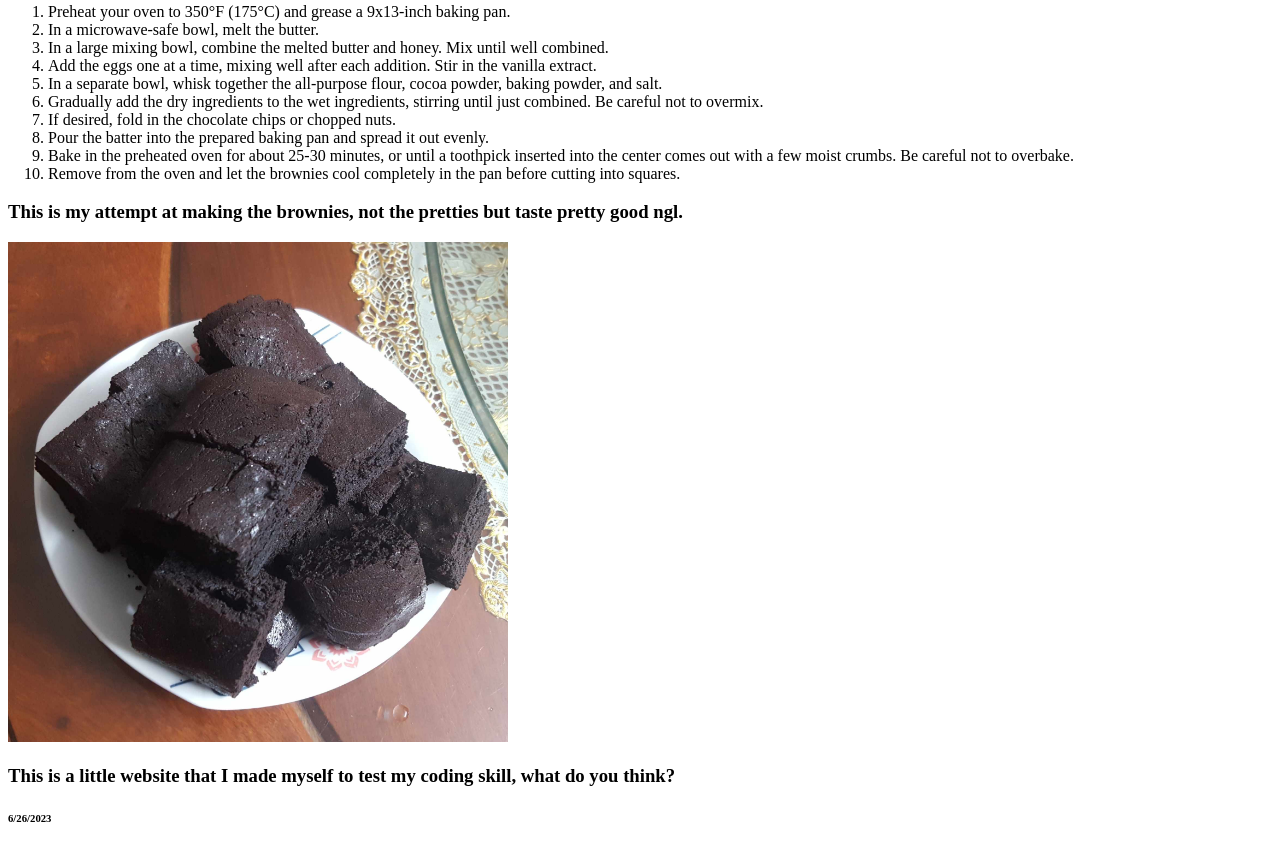
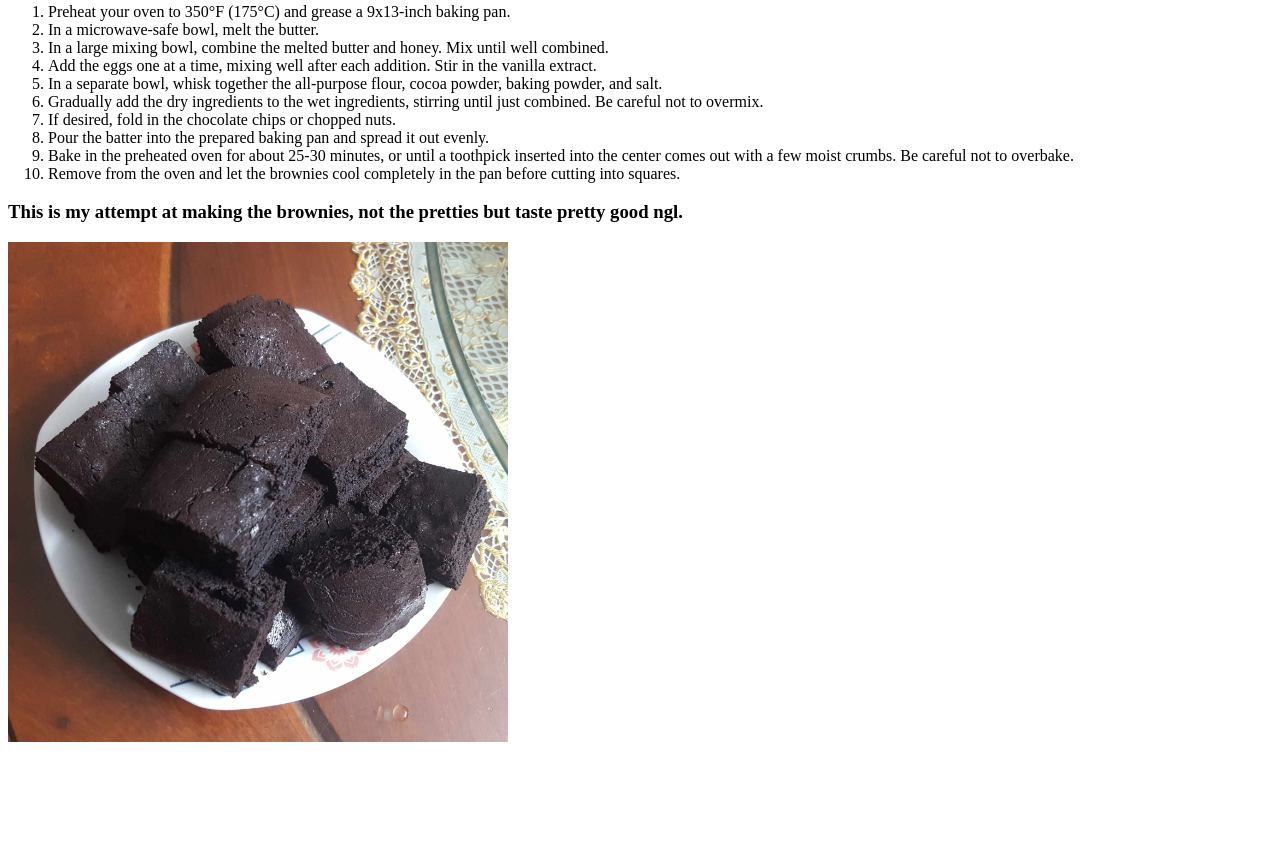
Before and after one commit to NguyenTheNams/Brownies, a plain HTML site: page index.html in a window 1280 px wide. Shown: the part 404-1253 px from the top of the page. After the commit the page ends 1158 px from the top, so only its background shows below. Drawn offline with Linux system fonts and the light colour scheme.

Commit message:
Update index.html

```diff
--- a/index.html
+++ b/index.html
@@ -38,8 +38,7 @@
         </ol>
         <h3>This is my attempt at making the brownies, not the pretties but taste pretty good ngl. </h3>
         <img src="brownies.jpg" alt="Brownies" style="width: 500px;height: 500px;">
-    <h3>This is a little website that I made myself to test my coding skill, what do you think?</h3>
-    <b><h6>6/26/2023</h6></b>
+
 
 </body>
 
```
